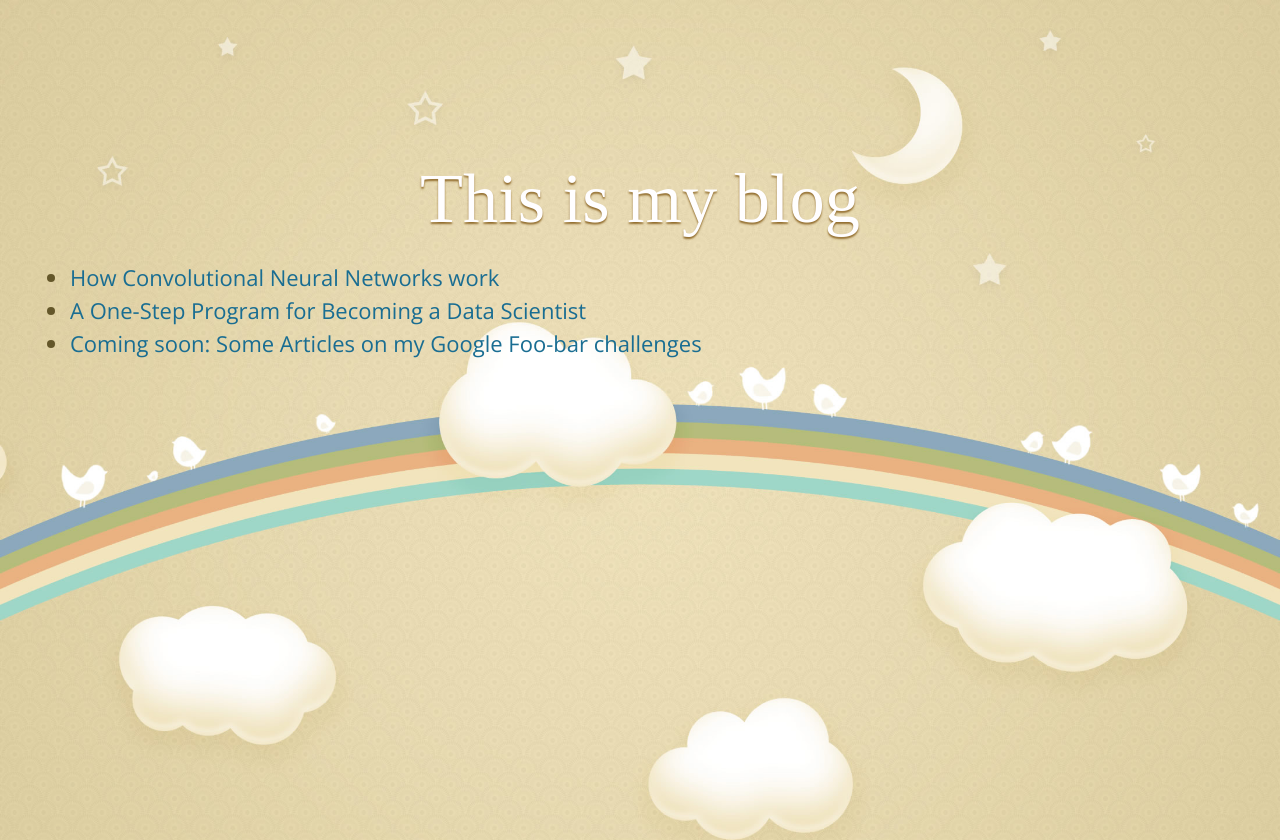
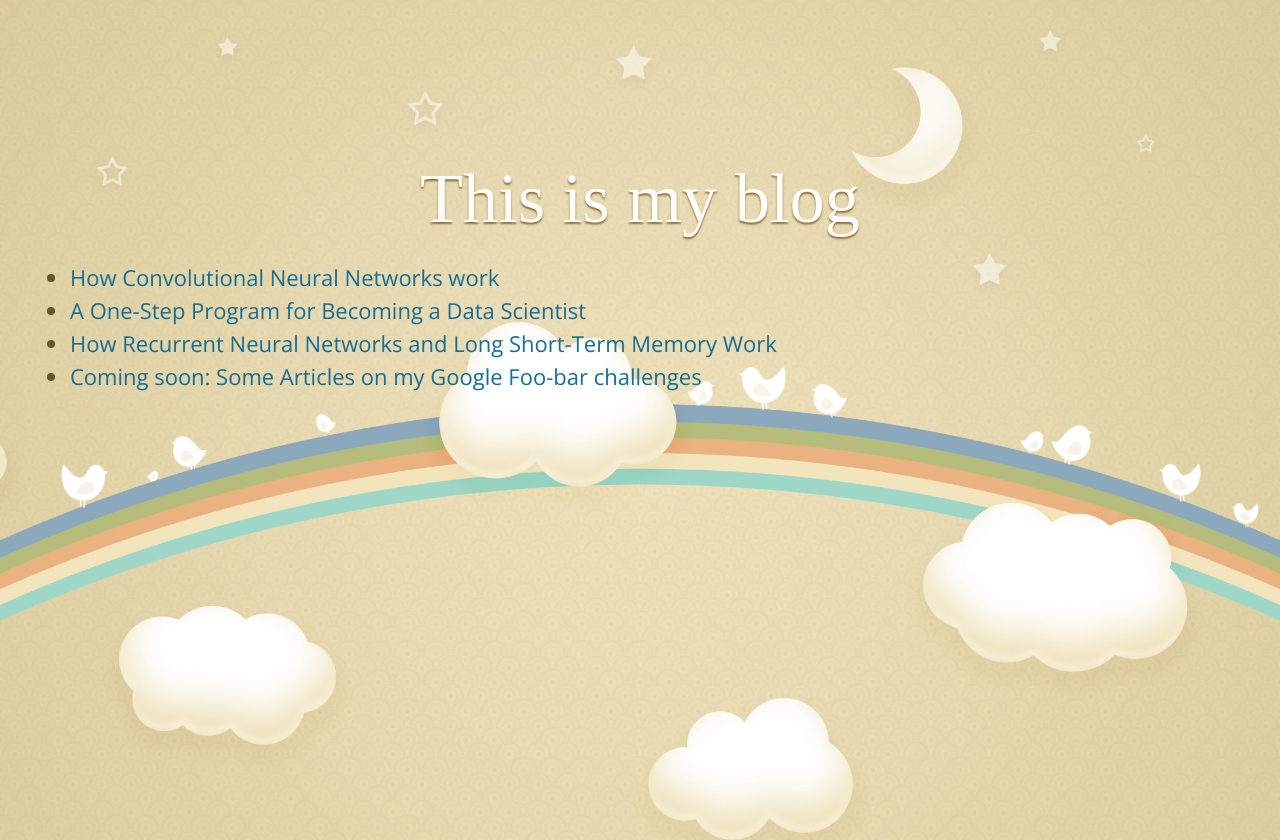
Before and after one commit to Elham-khanche/Elham-khanche.github.io, a plain HTML site: page blog/index.html in a window 1280 px wide. Shown: the top 840 px of the page. Drawn offline with nearby package versions, Linux system fonts and the light colour scheme.

Commit message:
update blog list

```diff
--- a/blog/index.html
+++ b/blog/index.html
@@ -38,7 +38,7 @@
                   <ul>
 						<li><a href='./HowCNNsWork/'>How Convolutional Neural Networks work</a>
 						<li><a href='./one_step_program_become_data_scientist/'>A One-Step Program for Becoming a Data Scientist</a>
-
+						<li><a href='./RNNs_and_LSTM/'>How Recurrent Neural Networks and Long Short-Term Memory Work</a>
 						<li><a>Coming soon: Some Articles on my Google Foo-bar challenges</a>
 						</ul>
 
```
Also changed, not shown: blog/RNNs_and_LSTM/index.html (renamed from blog/RNNs and LSTM/index.html).
